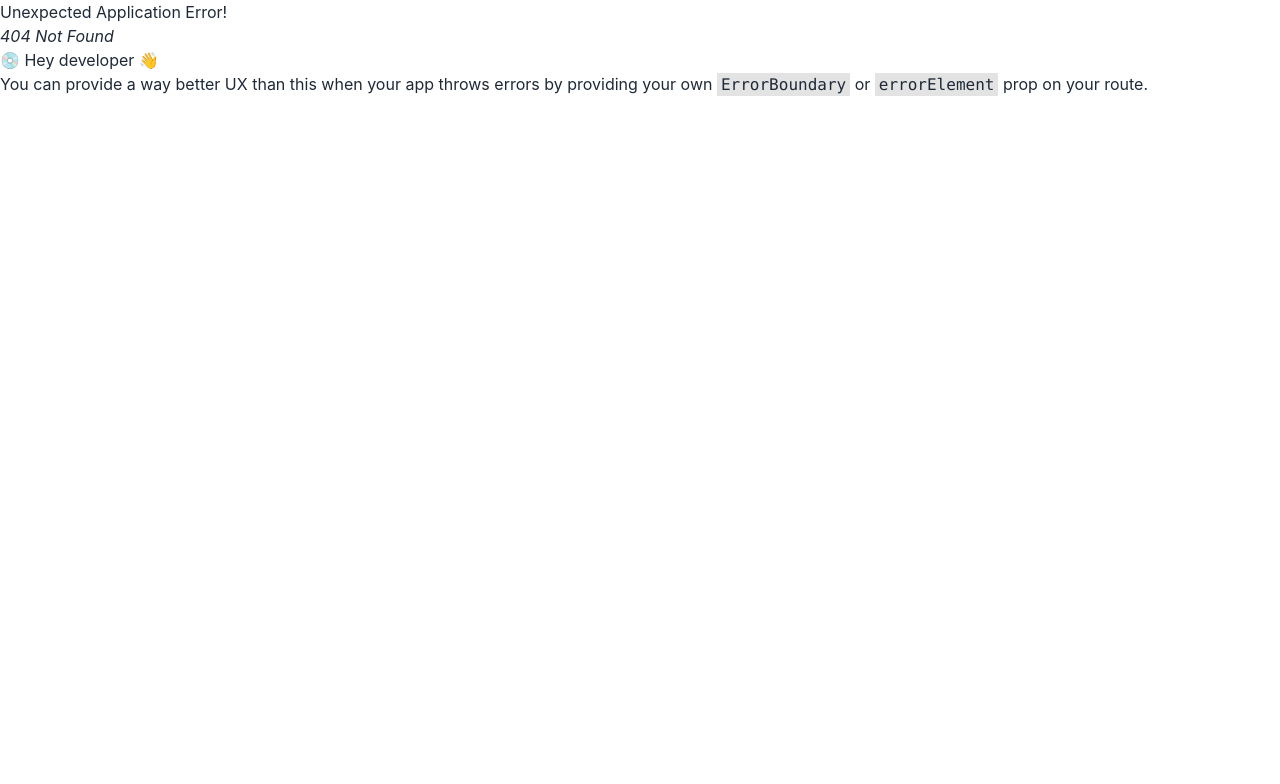
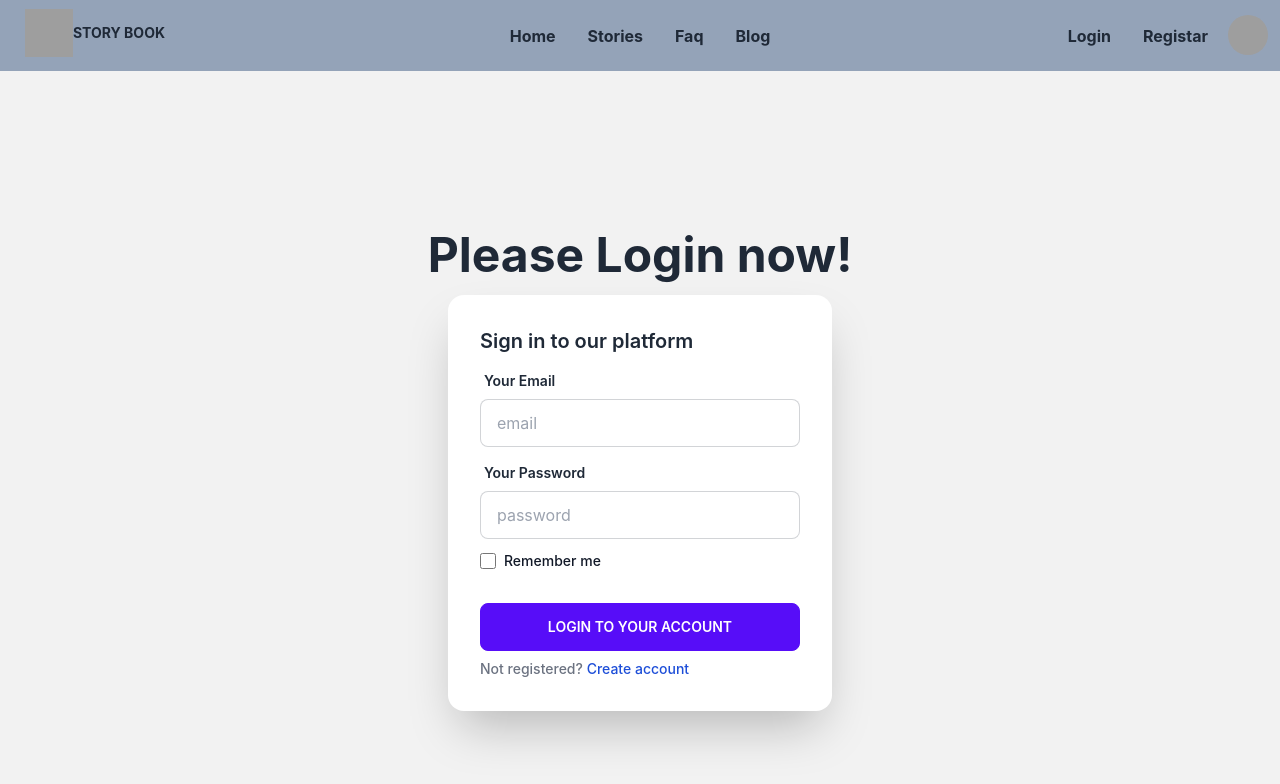
Before and after one commit to ahnaf4749/story-book-client, a React (Create React App) app: page /login in a window 1280 px wide. Before the commit this address had no page. Shown: the top 784 px of the page. Built offline with nearby package versions, Linux system fonts and the light colour scheme; grey boxes are pictures that could not be loaded.

Commit message:
login page add

```diff
--- /dev/null
+++ b/src/pages/Login/Login.js
@@ -0,0 +1,55 @@
+import React from 'react';
+
+const Login = () => {
+
+    const handleAddToLogin = (e) => {
+        e.preventDefault();
+        const from = e.target;
+        const email = from.email.value;
+        const password = from.password.value;
+        console.log(email, password);
+    }
+
+    return (
+        <form onSubmit={handleAddToLogin}>
+            <div className="hero min-h-screen bg-base-200">
+                <div className="hero-content flex-col">
+                    <div className="text-center lg:text-left">
+                        <h1 className="text-5xl font-bold">Please Login now!</h1>
+                    </div>
+                    <div className="card flex-shrink-0 w-full max-w-sm shadow-2xl bg-base-100">
+                        <div className="card-body">
+                            <p className='font-semibold text-xl'>Sign in to our platform</p>
+                            <div className="form-control">
+                                <label className="label">
+                                    <span className="label-text font-semibold"> Your Email</span>
+                                </label>
+                                <input type="text" name='email' placeholder="email" className="input input-bordered" required />
+                            </div>
+                            <div className="form-control">
+                                <label className="label">
+                                    <span className="label-text font-semibold">Your Password</span>
+                                </label>
+                                <input type="password" name='password' placeholder="password" className="input input-bordered" required />
+                                <div className="flex items-start mt-3">
+                                    <div className="flex items-center h-5">
+                                        <input id="remember" type="checkbox" value="" className="w-4 h-4 bg-gray-50 rounded border border-gray-300 focus:ring-3 focus:ring-blue-300 dark:bg-gray-700 dark:border-gray-600 dark:focus:ring-blue-600 dark:ring-offset-gray-800" required />
+                                    </div>
+                                    <label for="remember" className="ml-2 text-sm font-medium text-gray-900 dark:text-gray-300">Remember me</label>
+                                </div>
+                            </div>
+                            <div className="form-control mt-6">
+                                <button className="btn btn-primary">Login to your account</button>
+                            </div>
+                            <div className="text-sm font-medium text-gray-500 dark:text-gray-300">
+                                Not registered? <a href="#" className="text-blue-700 hover:underline dark:text-blue-500">Create account</a>
+                            </div>
+                        </div>
+                    </div>
+                </div>
+            </div>
+        </form>
+    );
+};
+
+export default Login;
--- /dev/null
+++ b/src/pages/Registar/Registar.js
@@ -0,0 +1,11 @@
+import React from 'react';
+
+const Registar = () => {
+    return (
+        <div>
+
+        </div>
+    );
+};
+
+export default Registar;
--- a/src/share/Header/Header.js
+++ b/src/share/Header/Header.js
@@ -29,7 +29,7 @@ const Header = () => {
                         <div className="h-12">
                             <img src="https://i.ibb.co/wKKqswP/dribbble-portfolio-removebg-preview.png" alt='' />
                         </div>
-                        <p>Story Book</p>
+                        <p className='font-bold'>Story Book</p>
                     </label></Link>
                 </div>
                 <div className="navbar-center hidden lg:flex">
@@ -48,7 +48,17 @@ const Header = () => {
                         </li>
                     </ul>
                 </div>
-                {/* <div className="navbar-end">
+                <div className="navbar-end lg:flex">
+                    <div className="navbar-center lg:flex">
+                        <ul className="menu menu-horizontal p-0">
+                            <li>
+                                <Link className='font-bold' to='/login'>Login</Link>
+                            </li>
+                            <li>
+                                <Link className='font-bold' to='/registar'>Registar</Link>
+                            </li>
+                        </ul>
+                    </div>
                     <div className="dropdown dropdown-end">
                         <label tabIndex={0} className="btn btn-ghost btn-circle avatar">
                             <div className="w-10 rounded-full">
@@ -63,7 +73,7 @@ const Header = () => {
                             <li><p>profile</p></li>
                         </ul>
                     </div>
-                </div> */}
+                </div>
             </div>
         </div>
     );
```
Also changed, not shown: src/Router/Routes/Routes.js (+10 -0 lines).
